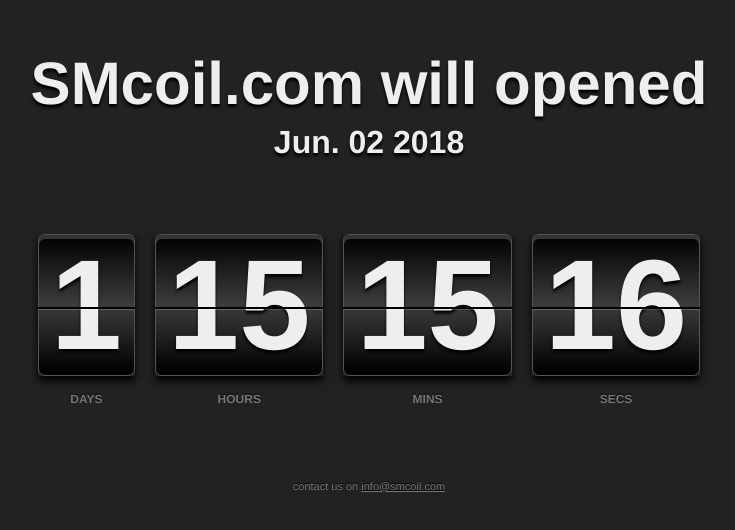
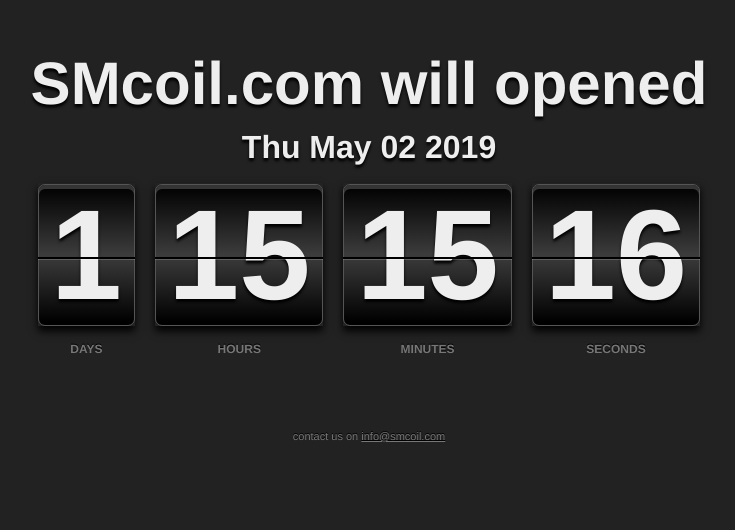
Before and after one commit to R-chie/ReactComponents, a React app in the folder DownturnTimer/: page / in a window 1280 px wide. Shown: the part 146-676 px from the top of the page, without its empty margins (271-1006 px from the left). Built offline with nearby package versions, Linux system fonts and the light colour scheme.

Commit message:
DownturnTimer minor fixes

```diff
--- a/DownturnTimer/index.html
+++ b/DownturnTimer/index.html
@@ -8,7 +8,6 @@
 <body>
 <div class="container">
 	<h1>SMcoil.com will opened</h1>
-	<h2>Jun. 02 2018</h2>
 	<div id="timer"></div>
 	<footer>
 		<p class="link">
--- a/DownturnTimer/index.js
+++ b/DownturnTimer/index.js
@@ -1,10 +1,10 @@
 import React from 'react';
 import ReactDOM from 'react-dom';
 import DownturnTimer from './src/DownturnTimer';
+import './src/pageStyle.css'
 
 const appContainer = document.querySelector('#timer');
 const settings = {
-    containerId: 'timer',
     timeupDate: '2019/05/02 00:00:00',
     timeupText: 'Time is up!'
 };
--- a/DownturnTimer/src/DownturnTimer.css
+++ b/DownturnTimer/src/DownturnTimer.css
@@ -1,62 +1,11 @@
-/* Contdonwn */
-
-body {
-	background: #222;
-	color: #fff;
-	-moz-text-shadow: 0 -1px 0 #000;
-	-webkit-text-shadow: 0 -1px 0 #000;
-	text-shadow: 0 -1px 0 #000;
-	font-family: 'Helvetica Neue','Helvetica','Arial', sans-serif;
-}
-
-.bg-gradient {
-	position: fixed;
-	width: 1000px;
-	height: 1000px;
-	top: 50%;
-	left: 50%;
-	z-index: -1;
-	margin: -500px 0 0 -500px;
-}
-
-.container {
-	text-align: center;
-	margin: 0 auto;
-	width: 800px;
-	height: 400px;
-	position: absolute;
-	top: 50%;
-	left: 50%;
-	margin: -200px 0 0 -400px;
-}
-
-h1,
-h2 {
-	margin: 0;
-	color: #eee;
-	-moz-text-shadow: 0 3px 3px #000000;
-	-webkit-text-shadow: 0 3px 3px #000000;
-	text-shadow: 0 3px 3px #000000;
-}
-
-h1 {
-	font-size: 60px;
-	margin: 0 0 10px;
-	line-height: 1;
-}
-
-h2 {
-	font-size: 32px;
-}
-
-#timer {
+div.DownturnTimer {
 	font-size: 128px;
 	color: #eee;
-	margin: 70px 0 100px;
+	margin: 10px 0 100px;
 	font-weight: bold;
 }
 
-#timer .number-wrapper {
+div.DownturnTimer .number-wrapper {
 	margin: 10px;
 	-moz-box-shadow: 0 5px 8px #000000;
 	-webkit-box-shadow: 0 5px 8px #000000;
@@ -64,7 +13,7 @@
 	position: relative;
 }
 
-#timer .number {
+div.DownturnTimer .number {
 	display: inline-block;
 	*display: inline;
 	*zoom: 1;
@@ -105,7 +54,7 @@
 	text-shadow: 0 3px 3px #000000;
 }
 
-#timer .line {
+div.DownturnTimer .line {
 	position: absolute;
 	width: 100%;
 	height: 2px;
@@ -116,29 +65,3 @@
 	-webkit-box-shadow: 0 1px 0 rgba(255, 255, 255, 0.2);
 	box-shadow: 0 1px 0 rgba(255, 255, 255, 0.2);
 }
-
-.caption {
-	font-size: 12px;
-	position: absolute;
-	bottom: -30px;
-	left: 0;
-	text-align: center;
-	width: 100%;
-	color: #777;
-}
-
-footer {
-	font-size: 11px;
-	font-weight: normal;
-	text-align: center;
-	color: #777;
-}
-
-footer p {
-	margin: .5em 0;
-	line-height: 1.5;
-}
-
-.link a {
-	color: #777777;
-}
--- a/DownturnTimer/src/DownturnTimer.js
+++ b/DownturnTimer/src/DownturnTimer.js
@@ -3,8 +3,16 @@
 import './DownturnTimer.css';
 
 class DownturnTimer extends React.Component {
+    /* -------------props-------------
+    * settings:
+    *   timeupDate: str -- reference date,
+    *   timeupText: str -- text when time is up
+    * */
     static propsTypes =  {
-        settings:   PropTypes.object.isRequired,
+        settings:   PropTypes.shape({
+            timeupDate: PropTypes.string,
+            timeupText: PropTypes.string
+        }).isRequired,
     };
 
     static defaultProps = {
@@ -14,63 +22,62 @@
         super(props);
         this.state = {
             today: new Date(),
-            container: props.settings.containerId,
-            timer: new Date(props.settings.timeupDate),
-            timeupText: props.settings.timeupText
+            timer: new Date(props.settings.timeupDate)
         };
     }
 
     componentDidUpdate() {
-        setTimeout(this.tick, 1000);
+        setTimeout(this._tick, 1000);
     }
 
     componentDidMount() {
-        this.tick();
+        this._tick();
     }
 
     _countDown = () => {
-        let difference = this.state.timer - this.state.today,
-            day = Math.floor(   difference / (24*60*60*1000)),
-            hour = Math.floor(  (difference % (24*60*60*1000)) / (60*60*1000)),
-            minute = Math.floor((difference % (24*60*60*1000)) / (60*1000))%60,
-            second = Math.floor((difference % (24*60*60*1000)) / 1000)%60%60;
+        let difference = this.state.timer - this.state.today;
+        let time = [
+            {name: 'day',    value: Math.floor(   difference / (24*60*60*1000))},
+            {name: 'hour',   value: Math.floor(  (difference % (24*60*60*1000)) / (60*60*1000))},
+            {name: 'minute', value: this._addZero(Math.floor((difference % (24*60*60*1000)) / (60*1000))%60)},
+            {name: 'second', value: this._addZero(Math.floor((difference % (24*60*60*1000)) / 1000)%60%60)}
+        ];
         if (difference > 0) {
             return (
                 <Fragment>
-                    <span className="number-wrapper"><div className="line"></div>
-                        <div className="caption">DAYS</div><span className="number day">{day}</span>
-                    </span>
-                    <span className="number-wrapper"><div className="line"></div>
-                        <div className="caption">HOURS</div><span className="number hour">{hour}</span>
-                    </span>
-                    <span className="number-wrapper"><div className="line"></div>
-                        <div className="caption">MINS</div><span className="number min">{this.addZero(minute)}</span>
-                    </span>
-                    <span className="number-wrapper"><div className="line"></div>
-                        <div className="caption">SECS</div><span className="number sec">{this.addZero(second)}</span>
-                    </span>
+                    <h2>{this.state.timer.toString().slice(0,15)}</h2>
+                    {
+                        time.map((item, index) => {
+                            return (
+                            <span className="number-wrapper" key={index}>
+                                <div className="line"/>
+                                <div className="caption">{`${item.name}s`.toUpperCase()}</div><span className="number">{item.value}</span>
+                            </span>
+                            )
+                        })
+                    }
                 </Fragment>
             );
         }
        return (
-           <span className="number-wrapper"><div className="line"></div>
-               <span className="number end">{this.state.timeupText}</span>
+           <span className="number-wrapper"><div className="line"/>
+               <span className="number end">{this.props.settings.timeupText}</span>
            </span>
        )
     };
 
-    tick = () => {
+    _tick = () => {
         this.setState({
             today: new Date()
         });
     };
 
-    addZero = (num) => {
-        return ('0' + num).slice(-2);
+    _addZero = (num) => {
+        return `0${num}`.slice(-2);
     };
 
     render(){
-        return this._countDown();
+        return <div className="DownturnTimer">{this._countDown()}</div>;
     }
 }
 
--- /dev/null
+++ b/DownturnTimer/src/pageStyle.css
@@ -0,0 +1,63 @@
+body {
+    background: #222;
+    color: #fff;
+    -moz-text-shadow: 0 -1px 0 #000;
+    -webkit-text-shadow: 0 -1px 0 #000;
+    text-shadow: 0 -1px 0 #000;
+    font-family: 'Helvetica Neue','Helvetica','Arial', sans-serif;
+}
+.container {
+    text-align: center;
+    margin: 0 auto;
+    width: 800px;
+    height: 400px;
+    position: absolute;
+    top: 50%;
+    left: 50%;
+    margin: -200px 0 0 -400px;
+}
+h1,
+h2 {
+    margin: 15px;
+    color: #eee;
+    -moz-text-shadow: 0 3px 3px #000000;
+    -webkit-text-shadow: 0 3px 3px #000000;
+    text-shadow: 0 3px 3px #000000;
+}
+
+h1 {
+    font-size: 60px;
+    margin: 0 0 10px;
+    line-height: 1;
+}
+
+h2 {
+    font-size: 32px;
+}
+
+
+.caption {
+    font-size: 12px;
+    position: absolute;
+    bottom: -30px;
+    left: 0;
+    text-align: center;
+    width: 100%;
+    color: #777;
+}
+
+footer {
+    font-size: 11px;
+    font-weight: normal;
+    text-align: center;
+    color: #777;
+}
+
+footer p {
+    margin: .5em 0;
+    line-height: 1.5;
+}
+
+.link a {
+    color: #777777;
+}
```
